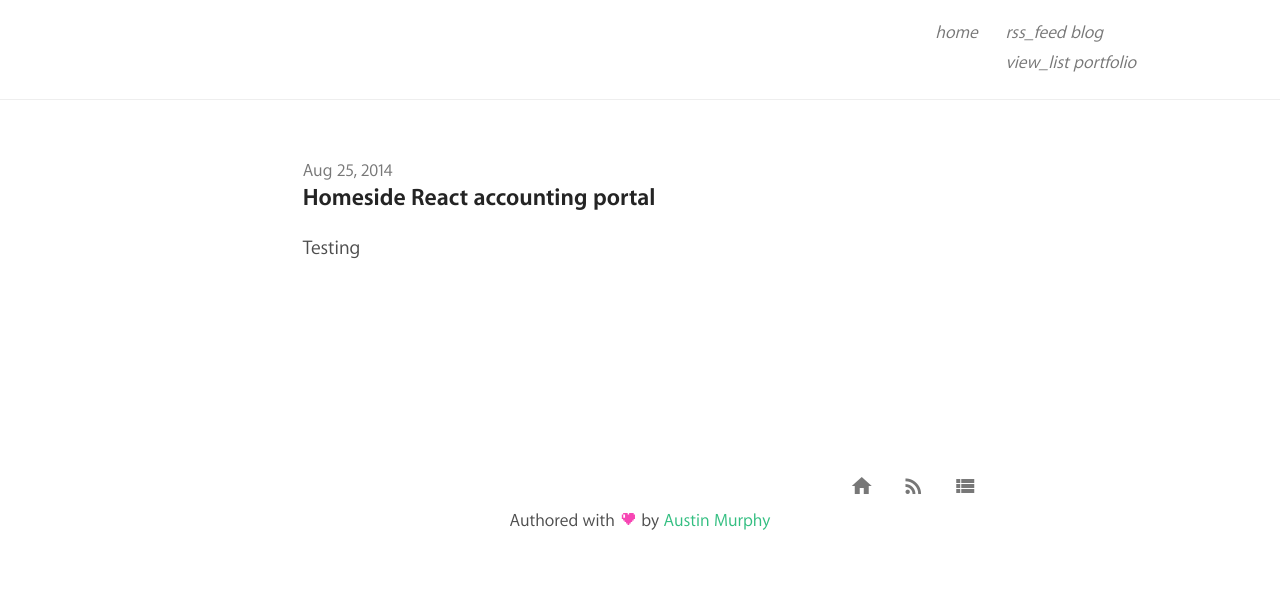
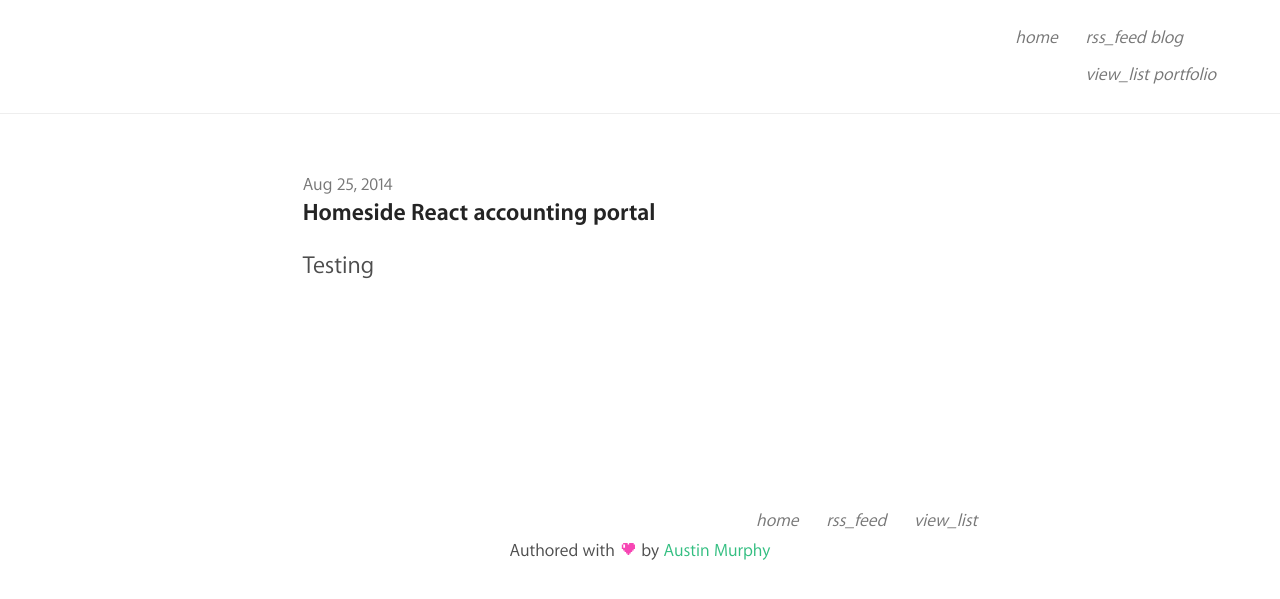
Before and after one commit to ausmurp/ausmurp.github.io, a Jekyll site: the page built from portfolio/index.html, in a window 1280 px wide. Shown: the top 599 px of the page. Built offline with Jekyll 4.4.1, drawn with Linux system fonts in a browser that asks for light colours; nearby versions of some CDN libraries; a style sheet for code colours, icons or effects is not loaded.

Commit message:
no message

```diff
--- a/_includes/head.html
+++ b/_includes/head.html
@@ -13,10 +13,10 @@
   <meta name="twitter:title" content="{% if page.title %}{{ page.title }}{% else %}{{ site.title }}{% endif %}" />
   <meta name="twitter:description" content="{% if page.excerpt %}{{ page.excerpt | strip_html | strip_newlines | truncate: 160 }}{% else %}{{ site.description }}{% endif %}" />
   <meta name="twitter:image" content="{{site.url}}/assets/images{% if page.cover %}/posts/{{ page.cover }}{% else %}/avatar.png{% endif %}" />
-
+  <link rel="stylesheet" href="https://cdnjs.cloudflare.com/ajax/libs/font-awesome/4.7.0/css/font-awesome.min.css">
+  <link rel="stylesheet" href="https://fonts.googleapis.com/css?family=Roboto">
   <link rel="stylesheet" href="{{ "/assets/stylesheets/main.css" | prepend: site.baseurl }}">
   <link rel="stylesheet" href="//cdnjs.cloudflare.com/ajax/libs/highlight.js/8.5/styles/solarized_dark.min.css">
-  <link rel="stylesheet" href="https://fonts.googleapis.com/icon?family=Material+Icons">
   <script src="//cdnjs.cloudflare.com/ajax/libs/highlight.js/8.5/highlight.min.js"></script>
   <script>hljs.initHighlightingOnLoad();</script>
 </head>
--- a/assets/stylesheets/_layout.scss
+++ b/assets/stylesheets/_layout.scss
@@ -8,7 +8,7 @@
     box-sizing: inherit
 }
 
-html {
+html,body {
     font: $body-font;
     font-weight: $regular;
     text-rendering: optimizeLegibility;
```
